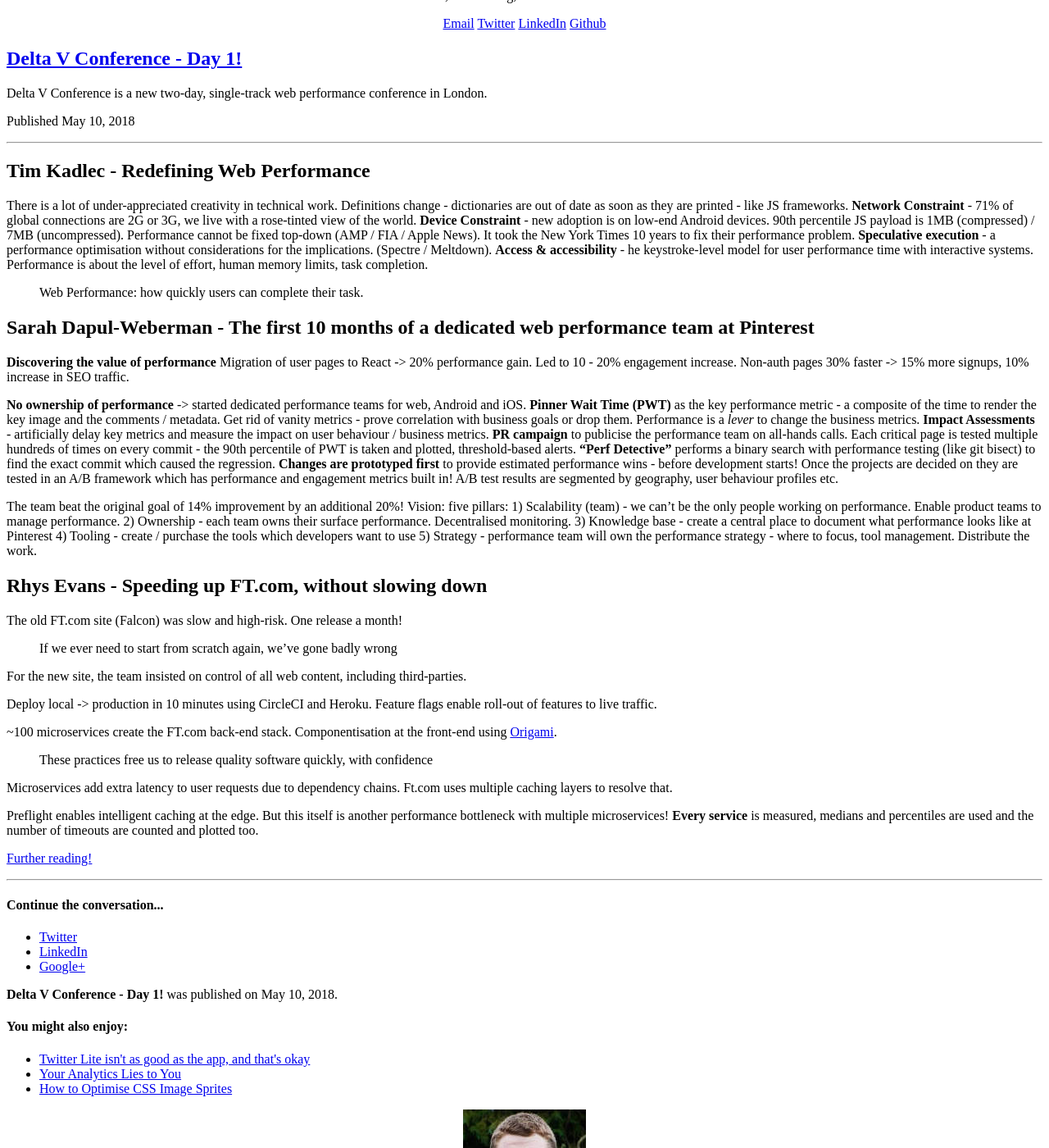
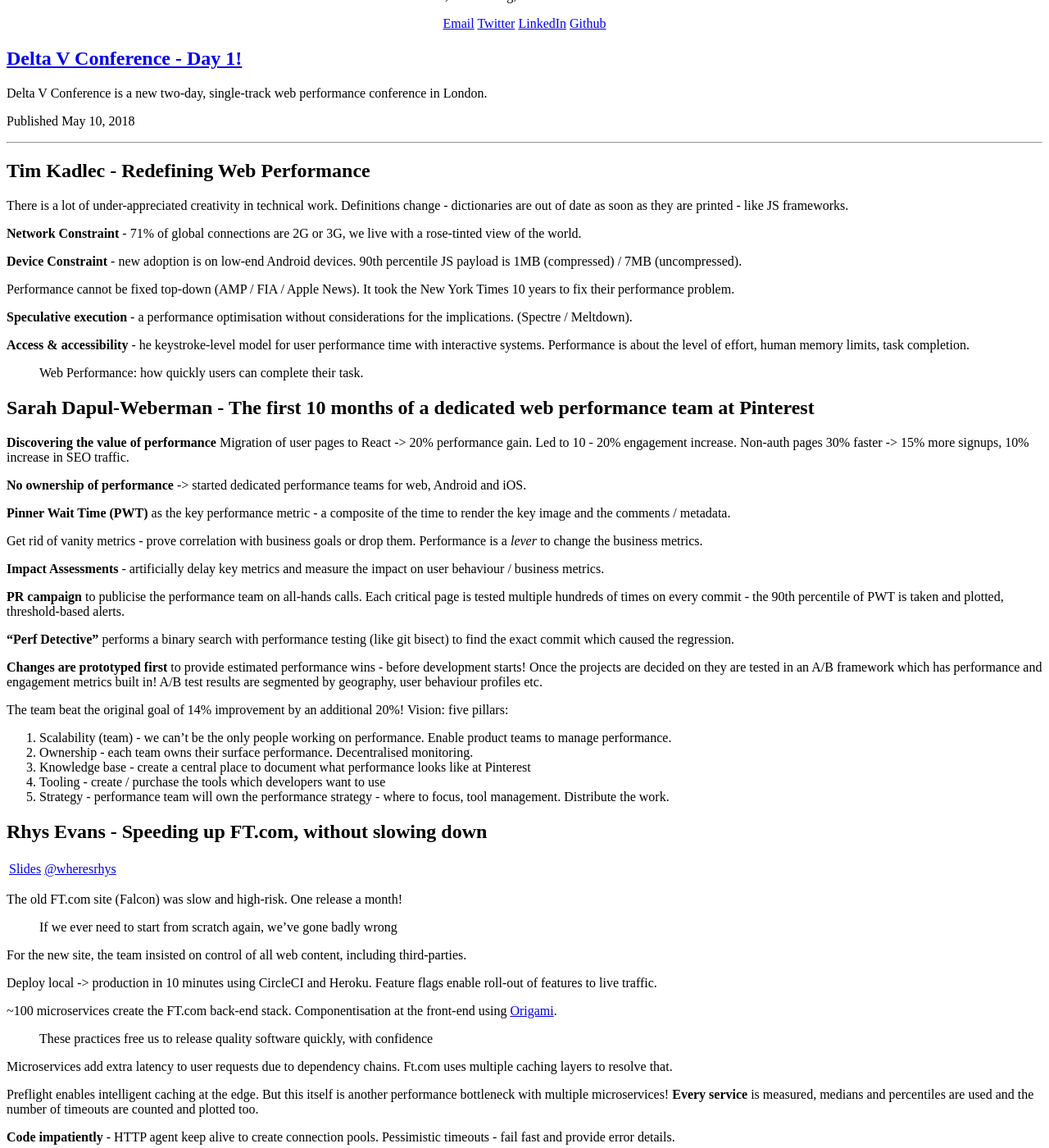
Before and after one commit to simonhearne/webperfninja, a Jekyll site: the page built from _posts/2018-05-10-deltav-day1.md, in a window 1280 px wide and 1400 px high, scrolled down 357 px. Shown: the whole window at 82% size. Built offline with Jekyll 4.4.1, drawn with Linux system fonts in a browser that asks for light colours; some of the changed text lies outside the part shown.

Commit message:
adding Rhys

```diff
--- a/_posts/2018-05-10-deltav-day1.md
+++ b/_posts/2018-05-10-deltav-day1.md
@@ -12,13 +12,19 @@
 ## Tim Kadlec - Redefining Web Performance
 There is a lot of under-appreciated creativity in technical work.
 Definitions change - dictionaries are out of date as soon as they are printed - like JS frameworks.
+
 <b>Network Constraint</b> - 71% of global connections are 2G or 3G, we live with a rose-tinted view of the world.
+
 <b>Device Constraint</b> - new adoption is on low-end Android devices. 90th percentile JS payload is 1MB (compressed) / 7MB (uncompressed).
+
 Performance cannot be fixed top-down (AMP / FIA / Apple News).
 It took the New York Times 10 years to fix their performance problem.
+
 <b>Speculative execution</b> - a performance optimisation without considerations for the implications. (Spectre / Meltdown).
+
 <b>Access & accessibility</b> - he keystroke-level model for user performance time with interactive systems.
 Performance is about the level of effort, human memory limits, task completion.
+
 > Web Performance: how quickly users can complete their task.
 
 ## Sarah Dapul-Weberman - The first 10 months of a dedicated web performance team at Pinterest
@@ -28,25 +34,33 @@
 Non-auth pages 30% faster -> 15% more signups, 10% increase in SEO traffic.
 
 <b>No ownership of performance</b> -> started dedicated performance teams for web, Android and iOS.
+
 <b>Pinner Wait Time (PWT)</b> as the key performance metric - a composite of the time to render the key image and the comments / metadata.
+
 Get rid of vanity metrics - prove correlation with business goals or drop them.
 Performance is a <em>lever</em> to change the business metrics.
+
 <b>Impact Assessments</b> - artificially delay key metrics and measure the impact on user behaviour / business metrics.
+
 <b>PR campaign</b> to publicise the performance team on all-hands calls.
 Each critical page is tested multiple hundreds of times on every commit - the 90th percentile of PWT is taken and plotted, threshold-based alerts.
+
 <b>"Perf Detective"</b> performs a binary search with performance testing (like git bisect) to find the exact commit which caused the regression.
+
 <b>Changes are prototyped first</b> to provide estimated performance wins - before development starts! Once the projects are decided on they are tested in an A/B framework which has performance and engagement metrics built in!
 A/B test results are segmented by geography, user behaviour profiles etc.
 
 The team beat the original goal of 14% improvement by an additional 20%!
 Vision: five pillars:
- 1) Scalability (team) - we can’t be the only people working on performance. Enable product teams to manage performance.
- 2) Ownership - each team owns their surface performance. Decentralised monitoring.
- 3) Knowledge base - create a central place to document what performance looks like at Pinterest
- 4) Tooling - create / purchase the tools which developers want to use
- 5) Strategy - performance team will own the performance strategy - where to focus, tool management. Distribute the work.
+ 1. Scalability (team) - we can’t be the only people working on performance. Enable product teams to manage performance.
+ 2. Ownership - each team owns their surface performance. Decentralised monitoring.
+ 3. Knowledge base - create a central place to document what performance looks like at Pinterest
+ 4. Tooling - create / purchase the tools which developers want to use
+ 5. Strategy - performance team will own the performance strategy - where to focus, tool management. Distribute the work.
 
 ## Rhys Evans - Speeding up FT.com, without slowing down
+
+[Slides](https://speakerdeck.com/player/845b3dbdbfab441b86a059966bb68d69) | [@wheresrhys](https://twitter.com/wheresrhys)
 
 The old FT.com site (Falcon) was slow and high-risk. One release a month!
 
@@ -65,4 +79,16 @@
 
 Preflight enables intelligent caching at the edge. But this itself is another performance bottleneck with multiple microservices! <b>Every service</b> is measured, medians and percentiles are used and the number of timeouts are counted and plotted too.
 
+<b>Code impatiently</b> - HTTP agent keep alive to create connection pools. Pessimistic timeouts - fail fast and provide error details.
+
+Fast releases reduced asset reuse - with no inlined CSS or shared JS bundles!
+
+The singular focus on performance made releases harder, alienated the development team.
+
+> Performance is not a core front-end skill. It's weird, complex and <b>optional</b>
+
+Performance optimisations should be discussed with the whole team, especially junior developers. Optimisations should be released early and often, tested and balanced with developer convenience.
+
+> You don't have to be perfect to get results!
+
 [Further reading!](https://medium.com/ft-product-technology/making-a-request-to-the-financial-times-b2119a2f422d)
```
